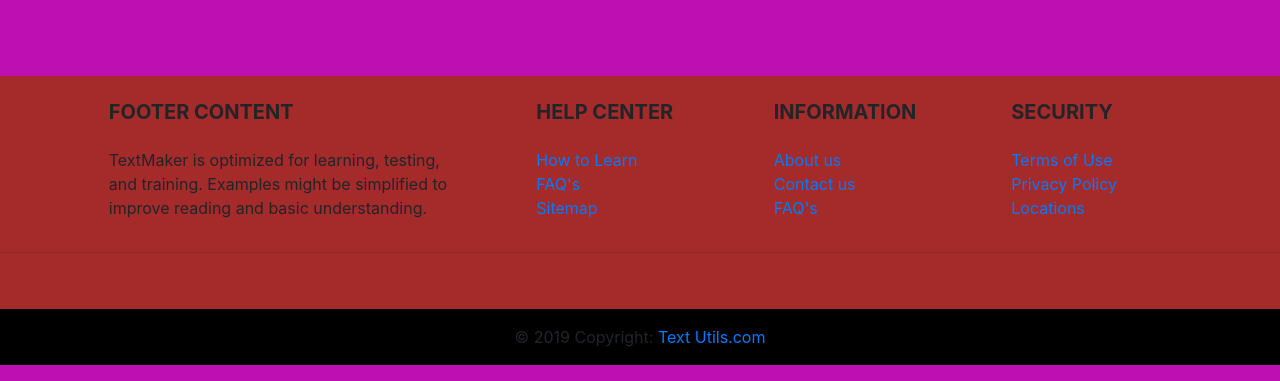
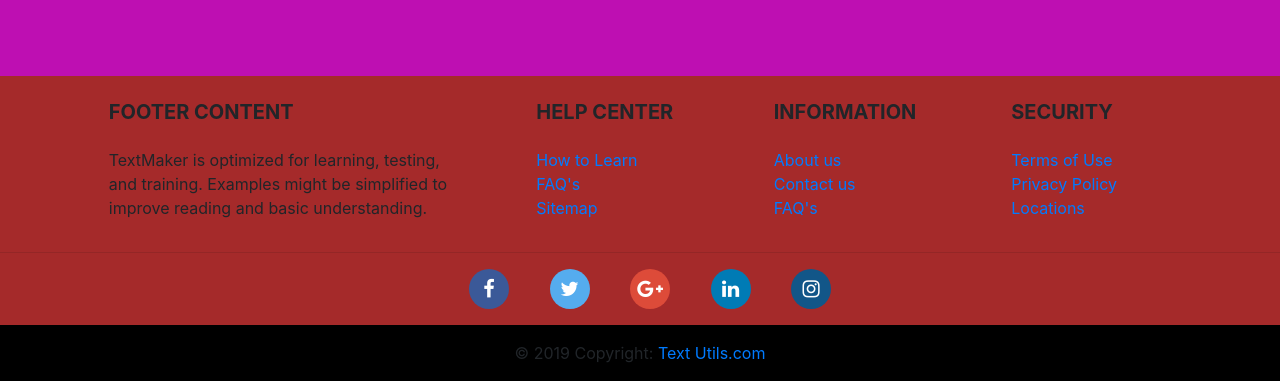
Before and after one commit to Pankajshiv/TextMaker.in, a Django app: template templates/analyze.html in a window 1280 px wide. Shown: the part 758-1139 px from the top of the page. Run offline with Django 3.2, Linux system fonts and the light colour scheme; the template is opened without the code that fills it, so the values that code supplies are empty; some libraries are stand-ins or nearby versions.

Commit message:
fixed second commit

```diff
--- a/templates/analyze.html
+++ b/templates/analyze.html
@@ -7,7 +7,7 @@
 
     <!-- Bootstrap CSS -->
     <link rel="stylesheet" href="https://stackpath.bootstrapcdn.com/bootstrap/4.3.1/css/bootstrap.min.css" integrity="sha384-ggOyR0iXCbMQv3Xipma34MD+dH/1fQ784/j6cY/iJTQUOhcWr7x9JvoRxT2MZw1T" crossorigin="anonymous">
-
+    <link media="all" href="https://maxcdn.bootstrapcdn.com/font-awesome/4.7.0/css/font-awesome.min.css" rel="stylesheet">
     <title>Analyzing your text.....</title>
 
         <style>
@@ -179,9 +179,51 @@
   .penguin * {
     position: absolute;
   }
-</style>
 
 
+
+.fa {
+  padding: 10px 5px ;
+  font-size: 20px;
+  width: 40px;
+  text-align: center;
+  text-decoration: none;
+  border-radius: 50%;
+  margin-left:20px;
+}
+
+.fa:hover {
+    opacity: 0.6;
+}
+
+.fa-facebook {
+  background: #3B5998;
+  color: white;
+}
+
+.fa-twitter {
+  background: #55ACEE;
+  color: white;
+}
+
+.fa-google-plus {
+  background: #dd4b39;
+  color: white;
+}
+
+.fa-linkedin {
+  background: #007bb5;
+  color: white;
+}
+.fa-instagram {
+  background: #125688;
+  color: white;
+}
+
+
+
+
+</style>
 
   </head>
   <body style='background-color:rgb(190,15,178);'>
```
